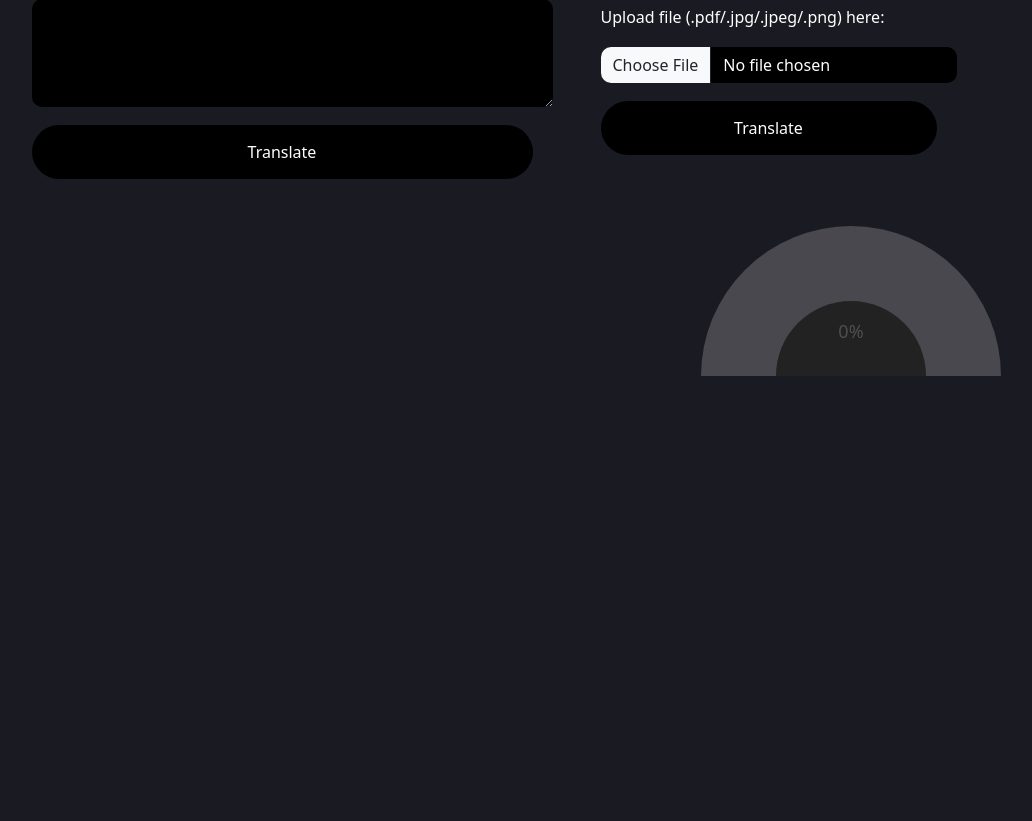
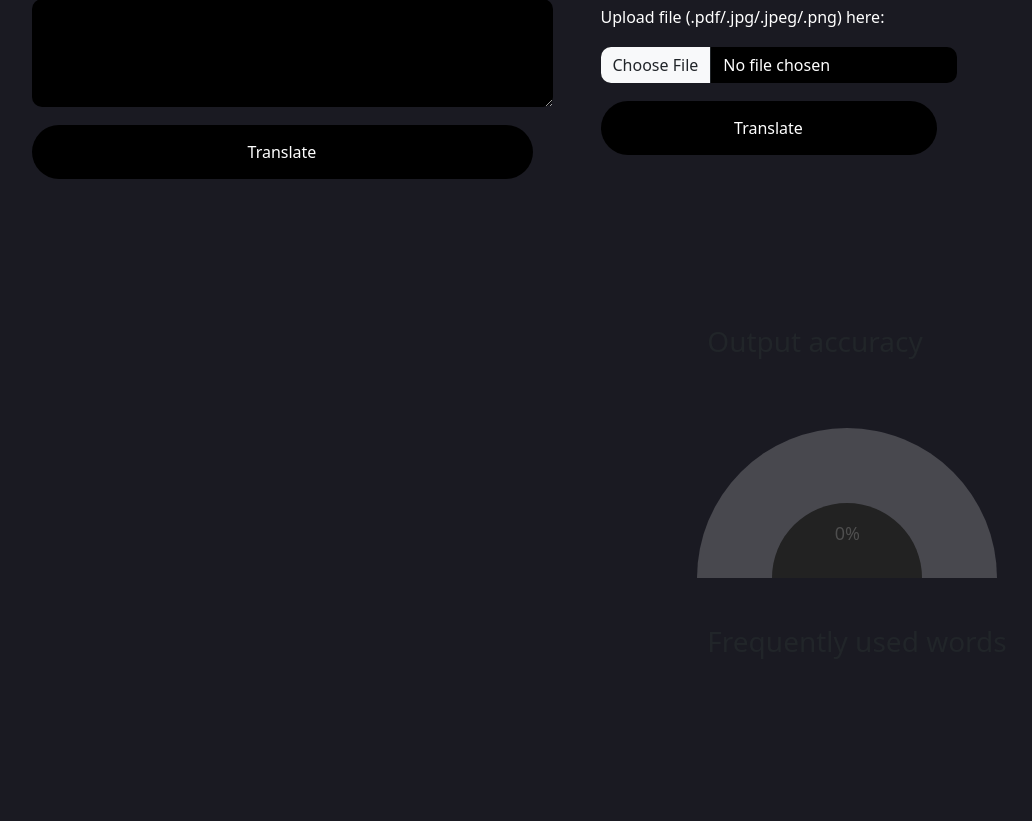
Before and after one commit to yashi-15/Language-translator, a Flask app: page / in a window 1280 px wide. Shown: the part 379-1200 px from the top of the page, without its empty margins (132-1164 px from the left). Before the commit the page ends 755 px from the top, so only its background shows below. Run offline with Flask 3, Linux system fonts and the light colour scheme.

Commit message:
aligned output nd keywords

```diff
--- a/static/style.css
+++ b/static/style.css
@@ -162,6 +162,8 @@
   overflow: hidden;
   text-align: center;
   transform: translate(-50%, -50%);
+  margin-top: 120px;
+  margin-left: 170px;
 }
 .gauge-a {
   z-index: 1;
@@ -224,3 +226,15 @@
   justify-content: space-between;
   align-items: center;
 }
+.accuracy{
+  width: 100%;
+  height: 300px;
+}
+
+#keywords{
+  width: 100%;
+  height: 200px;
+}
+#keys{
+  margin-top: 80px;
+}
--- a/templates/index.html
+++ b/templates/index.html
@@ -81,6 +81,7 @@
       <div id="translated-text" class="text-white"></div>
       <div class="accu-key">
         <div class="accuracy">
+          <h3 class="m-4">Output accuracy</h3>
           <div class="container-meter" id="gaugeContainer">
             <div class="gauge-a"></div>
             <div class="gauge-b"></div>
@@ -91,6 +92,7 @@
           </div>
         </div>
         <div id="keywords">
+          <h3 class="m-4">Frequently used words</h3>
           <div id="keys" class="text-white"></div>
         </div>
       </div>
```
